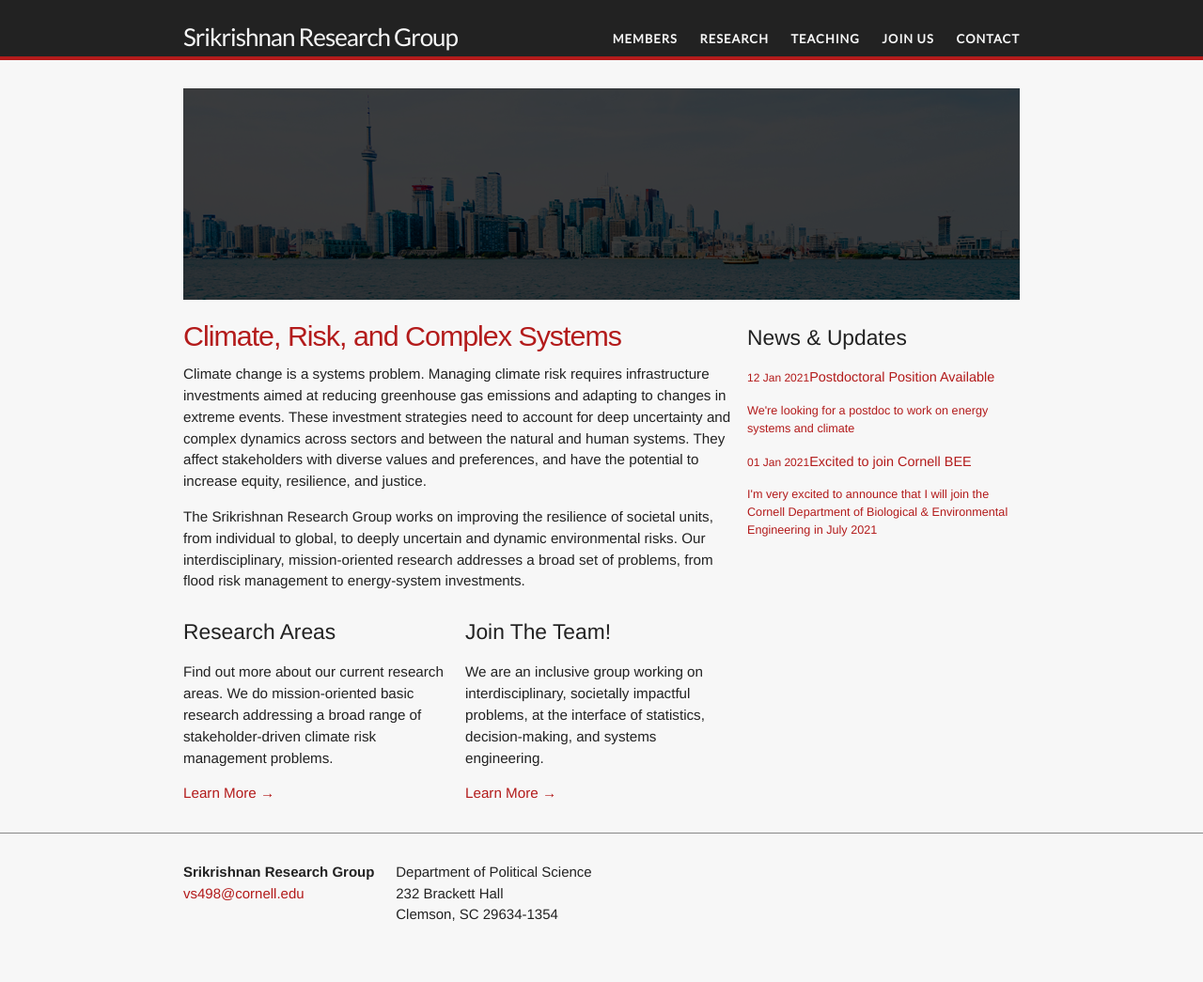
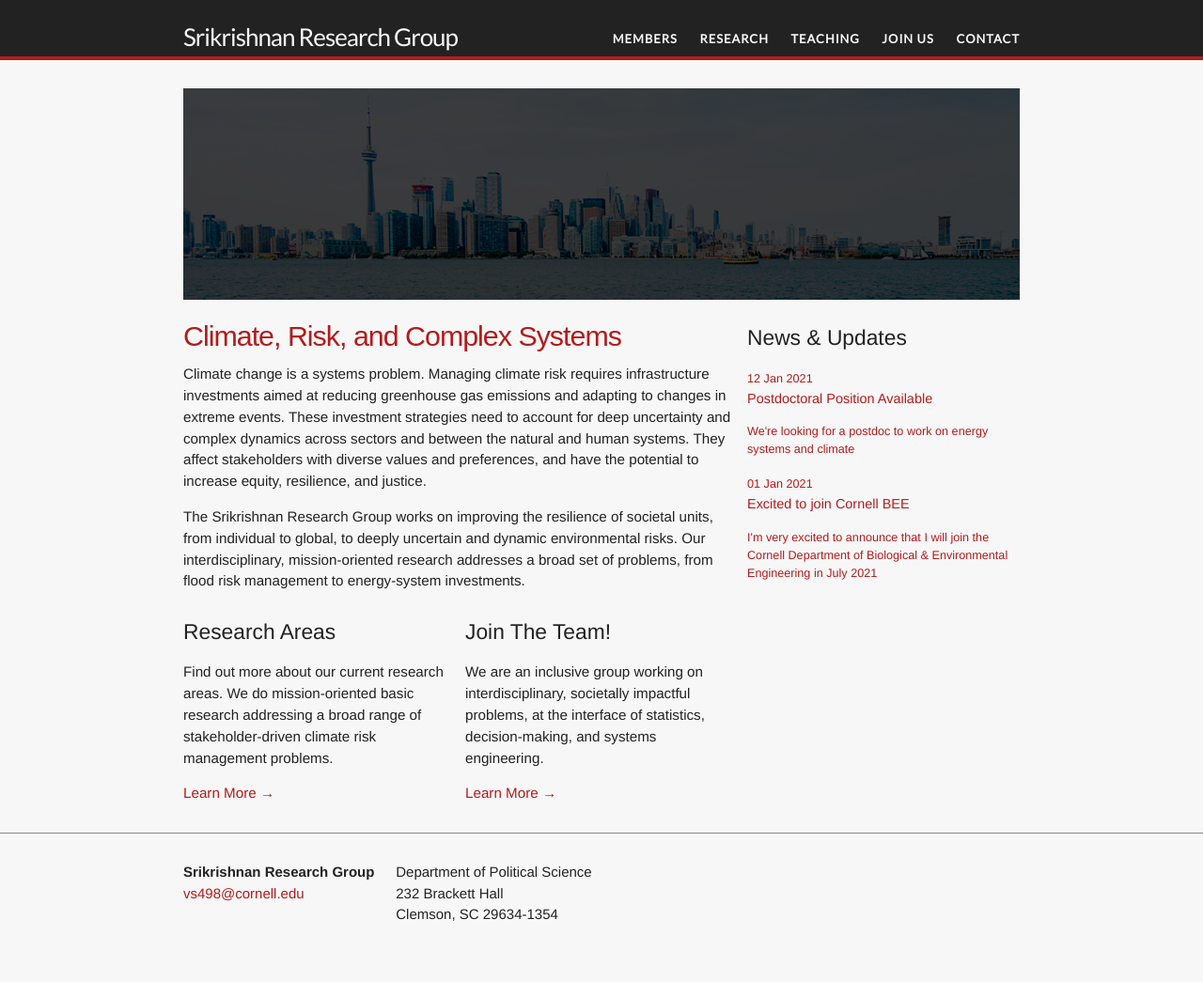
Before and after one commit to svmiller/svmiller.github.io, a Jekyll site: the page built from index.html, in a window 1280 px wide. Shown: the whole page at 94% size. Built offline with Jekyll 4.4.1, drawn with Linux system fonts in a browser that asks for light colours; nearby versions of some CDN libraries; some web fonts are replaced.

Commit message:
change news item layout

```diff
--- a/index.html
+++ b/index.html
@@ -41,8 +41,9 @@ layout: default
 			{% for post in site.tags.news limit:4 %}
       {% if post.category != "album" %}
       <a href="{{ post.url }}">
-        <h4><small
-            style:"text-align: right">{{ post.date | date_to_string }}</small>{{ post.title }}</h4>
+				<small
+            style:"text-align: right">{{ post.date | date_to_string }}</small>
+        <h4>{{ post.title }}</h4>
         <p>{{ post.subtitle }}</p>
       </a>
       {% endif %}
```
